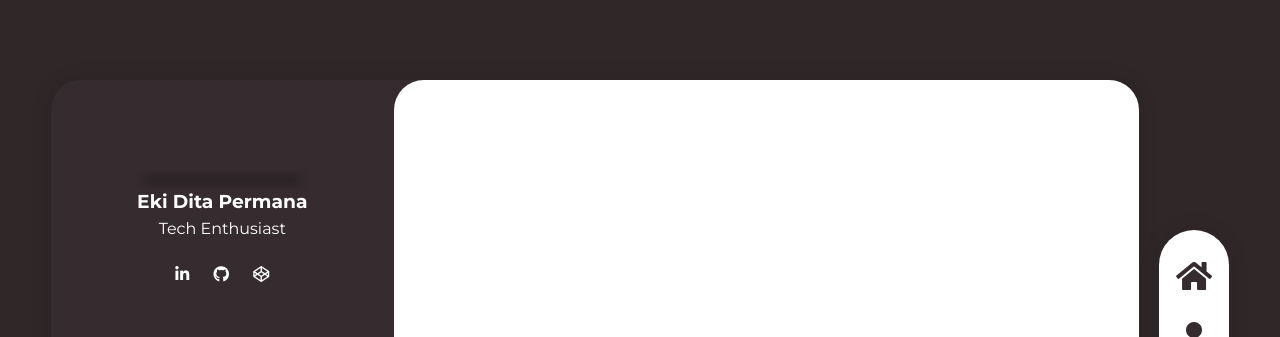
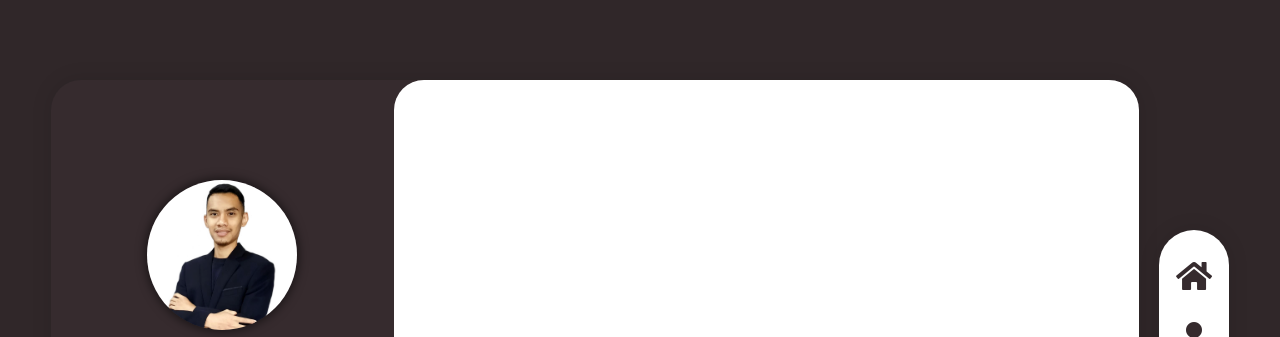
Before and after one commit to ekiditapermana/portfolio, a plain HTML site: page index.html in a window 1280 px wide. Shown: the top 337 px of the page. Drawn offline with Linux system fonts and the light colour scheme.

Commit message:
Perbaikan 3

```diff
--- a/index.html
+++ b/index.html
@@ -42,7 +42,7 @@
         <section class="header">
           <img
             class="header-img"
-            href="https://github.com/ekiditapermana/portfolio/blob/master/images/ekiprofile.png"
+            src="./images/ekiprofile.png"
             alt=""
           />
           <h3>Eki Dita Permana</h3>
```
